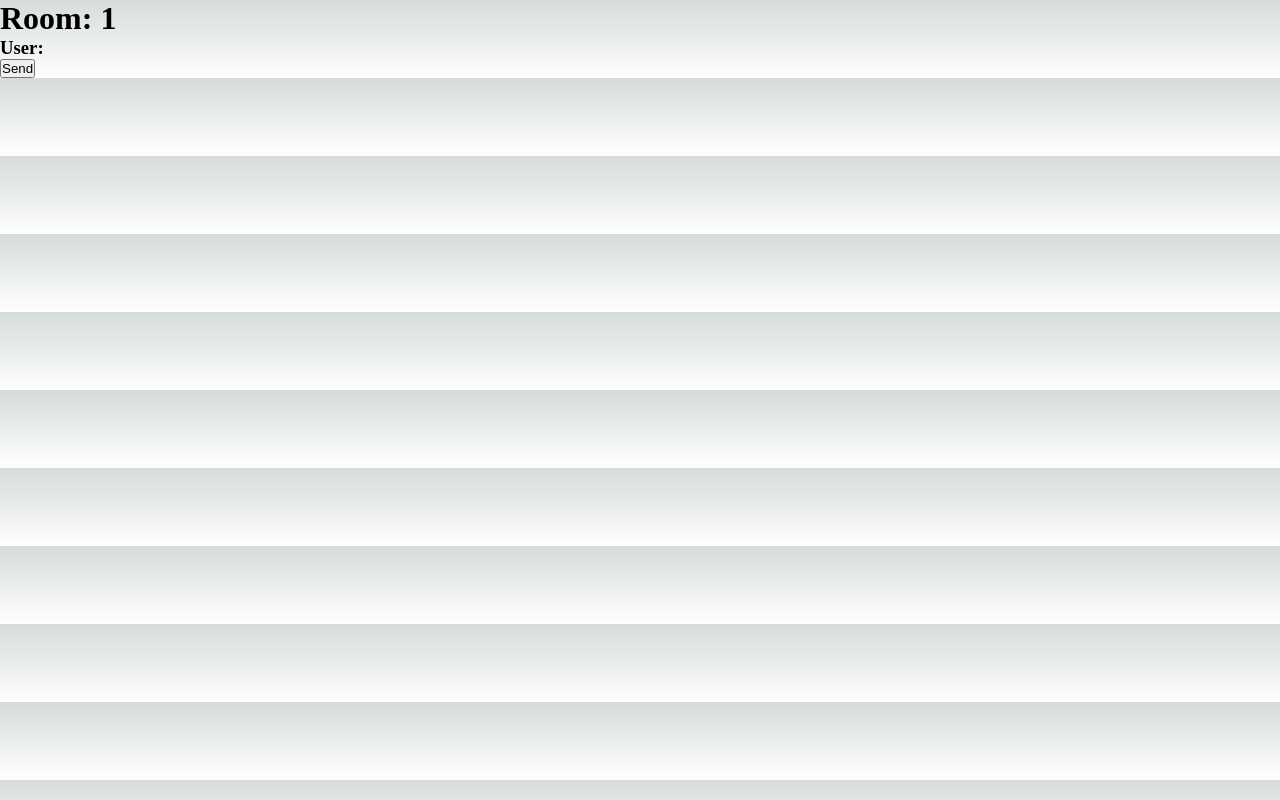
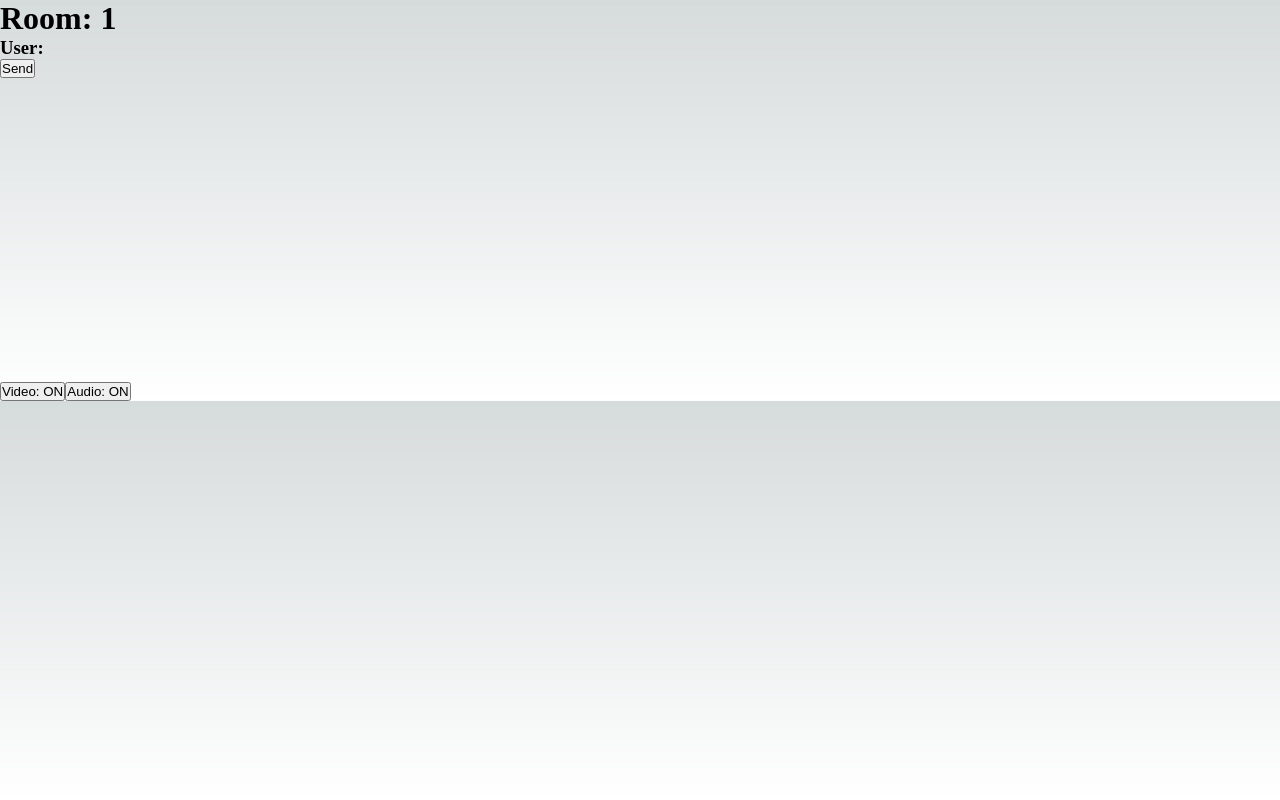
Before and after one commit to Alessandro1918/video-chat-front, a Next.js app: page /room/1 in a window 1280 px wide. Built offline with nearby package versions, Linux system fonts and the light colour scheme; no server answers.

Commit message:
feat: added video/audio from local device

```diff
--- a/src/pages/room/[roomId]/index.tsx
+++ b/src/pages/room/[roomId]/index.tsx
@@ -1,4 +1,4 @@
-import { useState, useEffect } from 'react'
+import { useState, useEffect, useRef } from 'react'
 import { useRouter } from 'next/router'
 
 // import styles from '@/styles/Home.module.css'
@@ -7,16 +7,23 @@ import { socket } from '../../../socket'
 
 export default function Room() {
 
+  const router = useRouter()                                  //get roomId from url
+
   const [ roomId, setRoomId ] = useState<any>(undefined)      //init var on the state to avoid multiple reloads
   const [ userId, setUserId ] = useState('')
+  const [ isVideoOn, setIsVideoOn ] = useState(true)
+  const [ isAudioOn, setIsAudioOn ] = useState(true)
 
-  const router = useRouter()                                  //get roomId from url
+  const myStreamRef = useRef<HTMLVideoElement>(null)          //for local use
+  //const [ stream, setStream ] = useState<MediaStream>()     //for broadcast
 
   useEffect(() => {
 
     if (!router.isReady) return
 
     setRoomId(router.query.roomId)
+
+    setupStream(isVideoOn, isAudioOn)
 
     socket.connect()
     socket.on("connect", () => {
@@ -45,6 +52,22 @@ export default function Room() {
     }
   }, [router.isReady])
 
+  //Update stream each time the user change their audio/video configs
+  useEffect(() => {
+    setupStream(isVideoOn, isAudioOn)
+  }, [isVideoOn, isAudioOn])
+
+  //Configure stream based on local vars (stream should include video? Audio?)
+  function setupStream(isVideoOn: boolean, isAudioOn: boolean) {
+    navigator.mediaDevices.getUserMedia({
+      video: isVideoOn,
+      audio: isAudioOn
+    }).then(currentStream => {
+      myStreamRef.current!.srcObject = currentStream
+      //setStream(currentStream)
+    })
+  }
+
   function sendMessageToRoom() {
     socket.emit(
       "send-message-to-room",
@@ -64,6 +87,23 @@ export default function Room() {
           value="Send"
           onClick={sendMessageToRoom}
         />
+        <div>
+          <video
+            ref={myStreamRef}
+            autoPlay
+            style={{ width: '400px', height: '300px' }}
+          />
+        </div>
+        <input
+          type="button"
+          value={isVideoOn ? "Video: ON" : "Video: OFF"}
+          onClick={() => setIsVideoOn(!isVideoOn)}
+        />
+        <input
+          type="button"
+          value={isAudioOn ? "Audio: ON" : "Audio: OFF"}
+          onClick={() => setIsAudioOn(!isAudioOn)}
+        />
       </main>
     </>
   )
```
